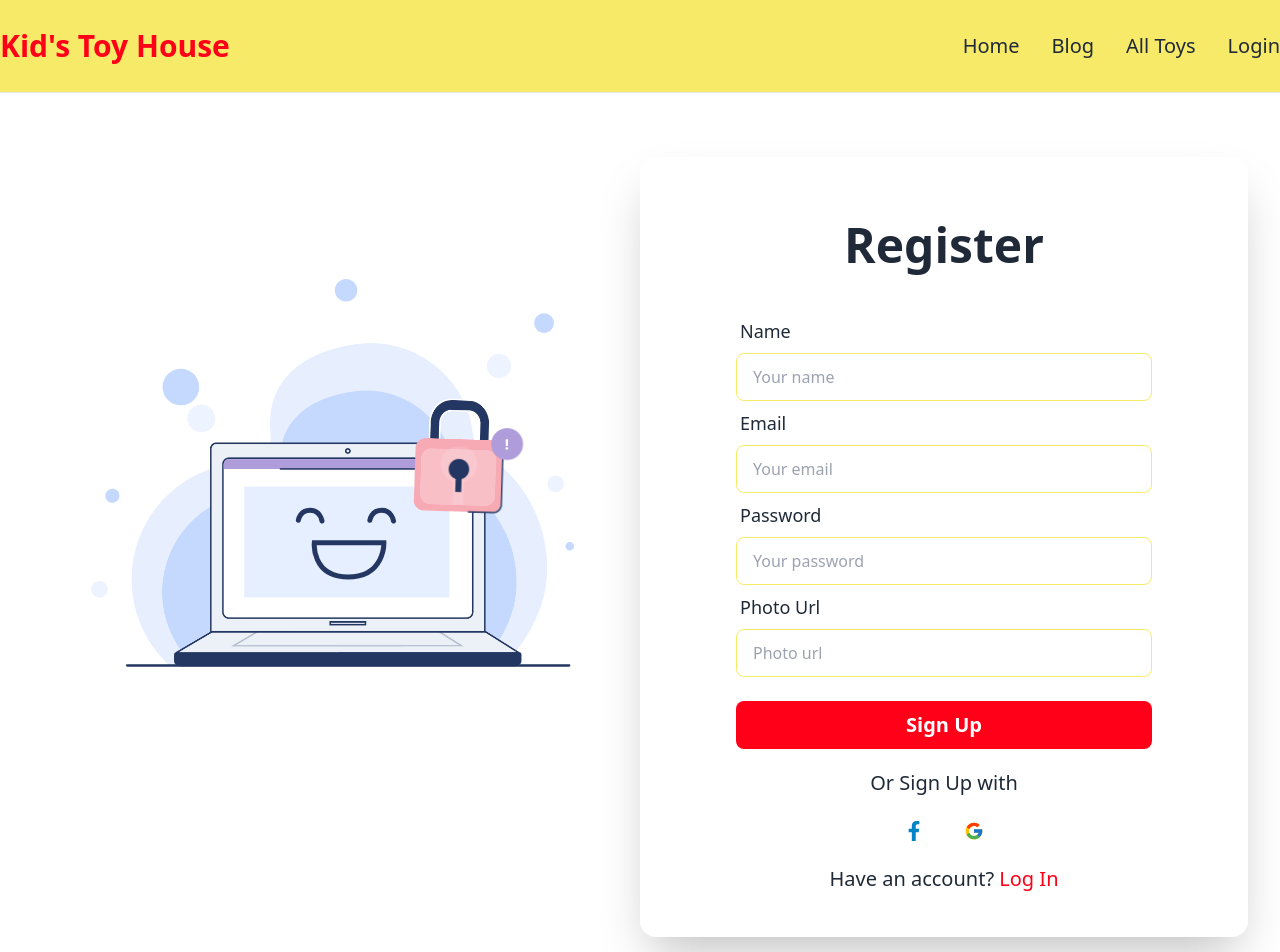
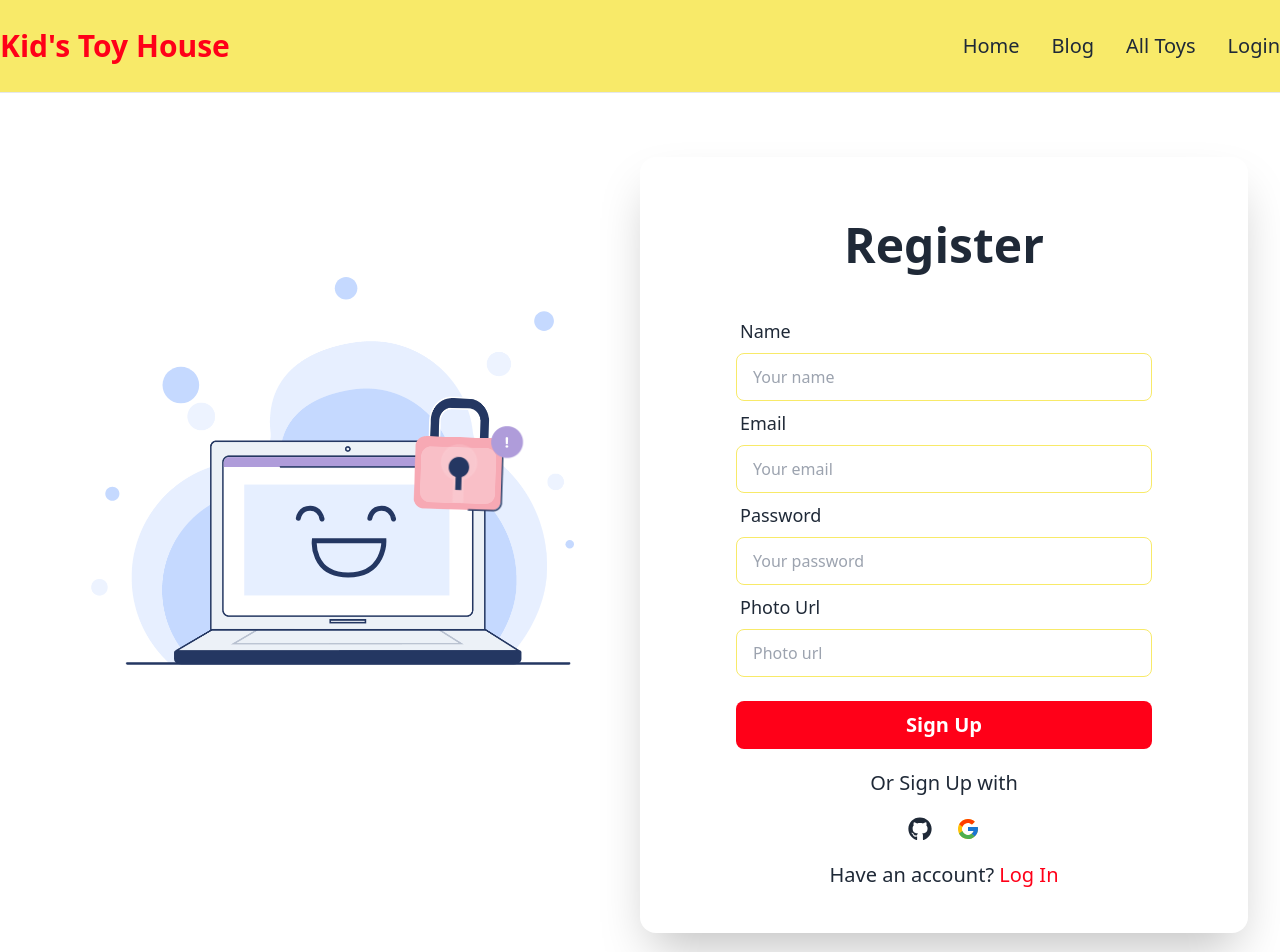
Before and after one commit to mosabbir-duet/Kids-toy-house-client, a React (Vite) app: page /signup in a window 1280 px wide. Shown: the top 952 px of the page. Built offline with nearby package versions, Linux system fonts and the light colour scheme; no server answers.

Commit message:
Added google sign in method

```diff
--- a/src/Pages/Login/Login.jsx
+++ b/src/Pages/Login/Login.jsx
@@ -2,7 +2,7 @@ import AOS from "aos";
 import "aos/dist/aos.css";
 import Lottie from "lottie-react";
 import React, { useContext } from "react";
-import { FaFacebookF } from "react-icons/fa";
+import { FaGithub } from "react-icons/fa";
 import { FcGoogle } from "react-icons/fc";
 import { Link, useNavigate } from "react-router-dom";
 import Swal from "sweetalert2";
@@ -11,7 +11,7 @@ import { AuthContext } from "../../providers/AuthProvider";
 AOS.init();
 const Login = () => {
   const navigate = useNavigate();
-  const { signIn } = useContext(AuthContext);
+  const { signIn, signInWithGoogle } = useContext(AuthContext);
   // form click handle function
   const handleToLogin = (event) => {
     event.preventDefault();
@@ -39,6 +39,33 @@ const Login = () => {
       })
       .catch((error) => console.error(error.message));
   };
+
+  const handleToGoogleSignIn = () => {
+    signInWithGoogle()
+      .then((result) => {
+        const user = result.user;
+
+        if (user) {
+          Swal.fire({
+            icon: "success",
+            title: "Welcome to Kid's Toy House!!!",
+            text: "User has been log in successfully.",
+          });
+          navigate("/");
+        }
+        // navigate to home
+
+        console.log(user);
+      })
+      .catch((error) => {
+        Swal.fire({
+          icon: "error",
+          title: "Oops!!!",
+          text: error?.message,
+        });
+      });
+  };
+
   return (
     <div>
       <div className="lg:flex justify-between items-center px-8 my-16 container mx-auto">
@@ -99,12 +126,15 @@ const Login = () => {
             <div className=" mx-auto text-center space-y-3">
               <h3 className="text-xl font-medium mt-3 ">Or Sign In with</h3>
 
-              <div className="flex justify-center gap-4">
-                <span className="hover:bg-[#f8ea69] rounded-full p-3 cursor-pointer">
-                  <FaFacebookF className="text-sky-600 text-xl"></FaFacebookF>
+              <div className="flex justify-center gap-2">
+                <span className="hover:bg-[#f8ea69] rounded-full p-2 cursor-pointer">
+                  <FaGithub className=" text-2xl"></FaGithub>
                 </span>
-                <span className="hover:bg-[#f8ea69] rounded-full p-3 cursor-pointer">
-                  <FcGoogle className=" text-xl"></FcGoogle>
+                <span
+                  onClick={handleToGoogleSignIn}
+                  className="hover:bg-[#f8ea69] rounded-full p-2 cursor-pointer"
+                >
+                  <FcGoogle className=" text-2xl"></FcGoogle>
                 </span>
               </div>
               <p className="text-xl">
--- a/src/Pages/Register/Register.jsx
+++ b/src/Pages/Register/Register.jsx
@@ -1,7 +1,7 @@
 import { updateProfile } from "firebase/auth";
 import Lottie from "lottie-react";
 import React, { useContext } from "react";
-import { FaFacebookF } from "react-icons/fa";
+import { FaGithub } from "react-icons/fa";
 import { FcGoogle } from "react-icons/fc";
 import { Link, useNavigate } from "react-router-dom";
 import Swal from "sweetalert2";
@@ -9,7 +9,7 @@ import login from "../../assets/78126-secure-login.json";
 import { AuthContext } from "../../providers/AuthProvider";
 
 const Register = () => {
-  const { createUser, logOut } = useContext(AuthContext);
+  const { createUser, logOut, signInWithGoogle } = useContext(AuthContext);
   const navigate = useNavigate();
 
   const handleToRegister = (event) => {
@@ -63,6 +63,32 @@ const Register = () => {
       })
       .catch((error) => {
         // console.error(error.message);
+      });
+  };
+
+  const handleToGoogleSignIn = () => {
+    signInWithGoogle()
+      .then((result) => {
+        const user = result.user;
+
+        if (user) {
+          Swal.fire({
+            icon: "success",
+            title: "Welcome to Kid's Toy House!!!",
+            text: "User has been log in successfully.",
+          });
+          navigate("/");
+        }
+        // navigate to home
+
+        console.log(user);
+      })
+      .catch((error) => {
+        Swal.fire({
+          icon: "error",
+          title: "Oops!!!",
+          text: error?.message,
+        });
       });
   };
 
@@ -137,12 +163,15 @@ const Register = () => {
             <div className=" mx-auto text-center space-y-3">
               <h3 className="text-xl font-medium mt-3 ">Or Sign Up with</h3>
 
-              <div className="flex justify-center gap-4">
-                <span className="hover:bg-[#f8ea69] rounded-full p-3 cursor-pointer">
-                  <FaFacebookF className="text-sky-600 text-xl"></FaFacebookF>
+              <div className="flex justify-center gap-2">
+                <span className="hover:bg-[#f8ea69] rounded-full p-2 cursor-pointer">
+                  <FaGithub className=" text-2xl"></FaGithub>
                 </span>
-                <span className="hover:bg-[#f8ea69] rounded-full p-3 cursor-pointer">
-                  <FcGoogle className=" text-xl"></FcGoogle>
+                <span
+                  onClick={handleToGoogleSignIn}
+                  className="hover:bg-[#f8ea69] rounded-full p-2 cursor-pointer"
+                >
+                  <FcGoogle className=" text-2xl"></FcGoogle>
                 </span>
               </div>
               <p className="text-xl">
--- a/src/providers/AuthProvider.jsx
+++ b/src/providers/AuthProvider.jsx
@@ -1,8 +1,10 @@
 import {
+  GoogleAuthProvider,
   createUserWithEmailAndPassword,
   getAuth,
   onAuthStateChanged,
   signInWithEmailAndPassword,
+  signInWithPopup,
   signOut,
 } from "firebase/auth";
 import React, { createContext, useEffect, useState } from "react";
@@ -10,6 +12,7 @@ import app from "../firebase/firebase.config";
 
 export const AuthContext = createContext();
 const auth = getAuth(app);
+const googleProvider = new GoogleAuthProvider();
 const AuthProvider = ({ children }) => {
   const [user, setUser] = useState(null);
   const [loading, setLoading] = useState(true);
@@ -24,6 +27,12 @@ const AuthProvider = ({ children }) => {
   const signIn = (email, password) => {
     setLoading(true);
     return signInWithEmailAndPassword(auth, email, password);
+  };
+
+  //   sign in with google
+  const signInWithGoogle = () => {
+    setLoading(true);
+    return signInWithPopup(auth, googleProvider);
   };
 
   // sign out
@@ -52,6 +61,7 @@ const AuthProvider = ({ children }) => {
     createUser,
     signIn,
     logOut,
+    signInWithGoogle,
   };
 
   return (
```
